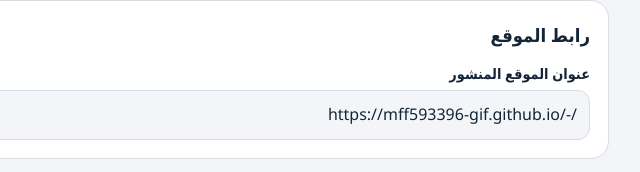
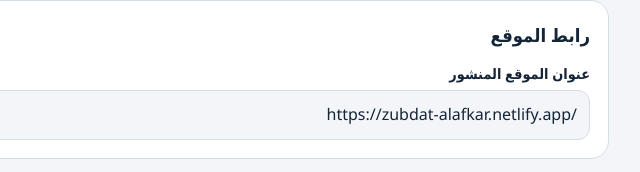
Before and after one commit to mff593396-gif/-, a plain HTML site: page tools/points-signer.html in a window 1280 px wide. Shown: the part 292-464 px from the top of the page, 395-1035 px from the left. Drawn offline with Linux system fonts and the light colour scheme.

Commit message:
Make Netlify the official link
- Visitors of the old GitHub Pages link are sent to
  https://zubdat-alafkar.netlify.app/ with the hash kept, so old page
  links and points links keep working. Add a canonical link.
- The points tool defaults to the Netlify address and updates a saved
  old GitHub address automatically. The tool itself stays on GitHub
  Pages, where the owner's key and ledger are stored.
- README: new links and the two-host setup.

Co-Authored-By: Claude Opus 5.5 <noreply@anthropic.com>
Claude-Session: https://claude.ai/code/session_018pPAw2ZtPuh2RZTnzBcdZq

```diff
--- a/tools/points-signer.html
+++ b/tools/points-signer.html
@@ -2,7 +2,7 @@
 <html lang="ar" dir="rtl">
 <head>
 <meta charset="UTF-8">
-<meta http-equiv="Content-Security-Policy" content="default-src 'none'; script-src 'sha256-djd01MfzaeQior06dDD8KiaaYN1Us19Snu2l5HJZTB8='; style-src 'unsafe-inline'; img-src data:; base-uri 'none'; form-action 'none'">
+<meta http-equiv="Content-Security-Policy" content="default-src 'none'; script-src 'sha256-TgALm/e8SXH3cbHzKiiIUVYVRcHtsIOWbSCLLn0jZEM='; style-src 'unsafe-inline'; img-src data:; base-uri 'none'; form-action 'none'">
 <meta name="referrer" content="no-referrer">
 <meta name="robots" content="noindex, nofollow">
 <meta name="viewport" content="width=device-width, initial-scale=1">
@@ -80,7 +80,7 @@
   <section>
     <h2>رابط الموقع</h2>
     <label for="siteUrl">عنوان الموقع المنشور</label>
-    <input id="siteUrl" class="ltr" type="url" placeholder="https://mff593396-gif.github.io/-/">
+    <input id="siteUrl" class="ltr" type="url" placeholder="https://zubdat-alafkar.netlify.app/">
   </section>
 
   <!-- نقاط -->
@@ -229,7 +229,10 @@ const siteUrl = () => {
   const u = ($('#siteUrl').value || '').trim();
   try { const x = new URL(u); if (x.protocol !== 'https:' && x.hostname !== 'localhost' && x.hostname !== '127.0.0.1') return null; x.hash = ''; return x.toString(); } catch (e) { return null; }
 };
-$('#siteUrl').value = get(LS.site, 'https://mff593396-gif.github.io/-/');
+// الرابط الرسمي للموقع. الرابط القديم على GitHub يتحدث تلقائياً إليه
+const SITE = 'https://zubdat-alafkar.netlify.app/';
+if (/^https:\/\/mff593396-gif\.github\.io\/-\/?$/.test(get(LS.site, ''))) set(LS.site, SITE);
+$('#siteUrl').value = get(LS.site, SITE);
 $('#siteUrl').addEventListener('change', () => set(LS.site, $('#siteUrl').value.trim()));
 
 async function signedLink(payload) {
```
Also changed, not shown: index.html (+10 -2 lines), 1 other file.
